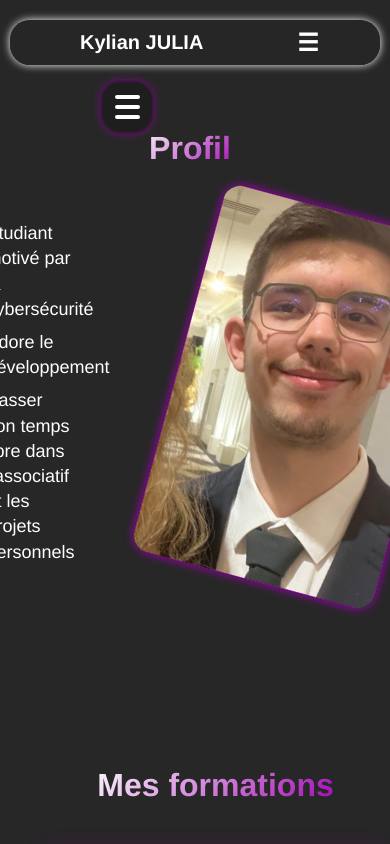
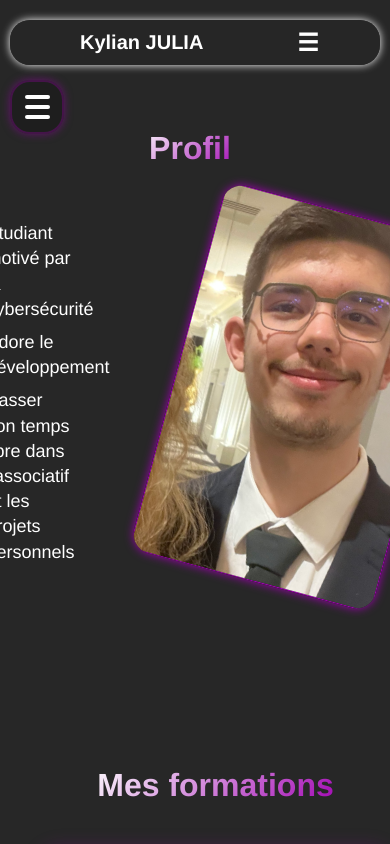
Before and after one commit to kylianjoff/kylianjulia, an Angular app: page /about in a window 390 px wide. Shown: the top 844 px of the page. Built offline with nearby package versions, Linux system fonts and the light colour scheme; what ngx-markdown would draw is missing.

Commit message:
menu about responsive fix

```diff
--- a/src/app/about/about.css
+++ b/src/app/about/about.css
@@ -100,6 +100,18 @@ main {
 
 .menu-content a:hover {
     color: #9f00b1;
+}
+
+@media (max-width: 780px) {
+    .menu {
+        left: 60px;
+    }
+}
+
+@media (max-width: 550px) {
+    .menu {
+        left: 10px;
+    }
 }
 
 /* Contenu de la page */
```
